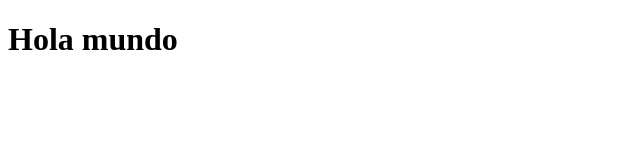
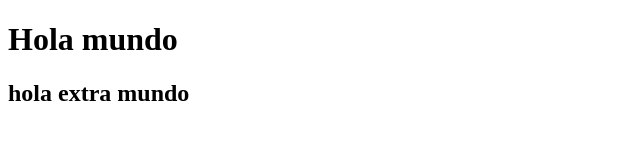
Before and after one commit to sebasmenc05/primer-repositorio-remoti, a plain HTML site: page index.html in a window 1280 px wide. Shown: the whole page, without its empty margins (0-640 px from the left). Drawn offline with Linux system fonts and the light colour scheme.

Commit message:
agrega un parrafo

```diff
--- a/index.html
+++ b/index.html
@@ -8,5 +8,6 @@
 </head>
 <body>
     <h1>Hola mundo</h1>
+    <h2>hola extra mundo</h2>
 </body>
 </html>
```
